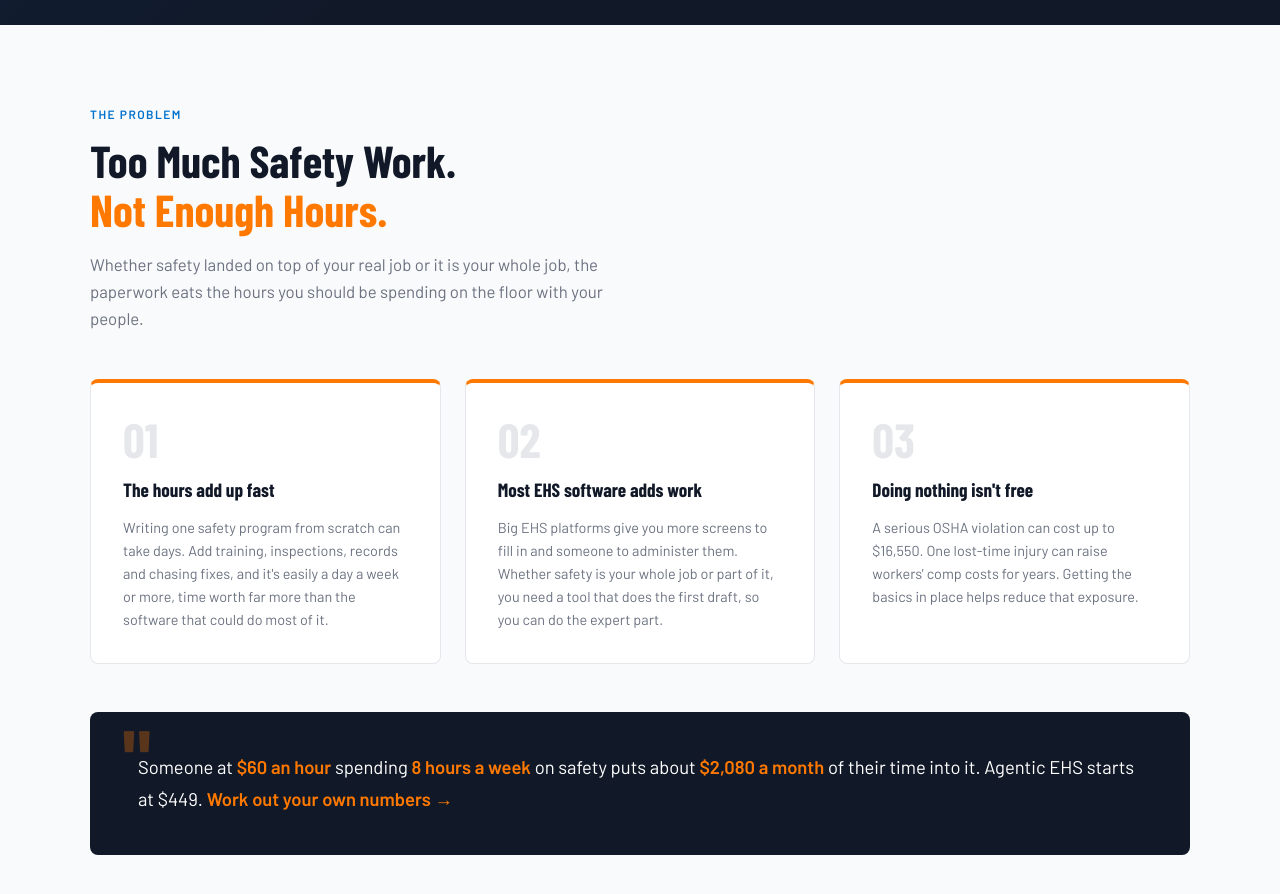
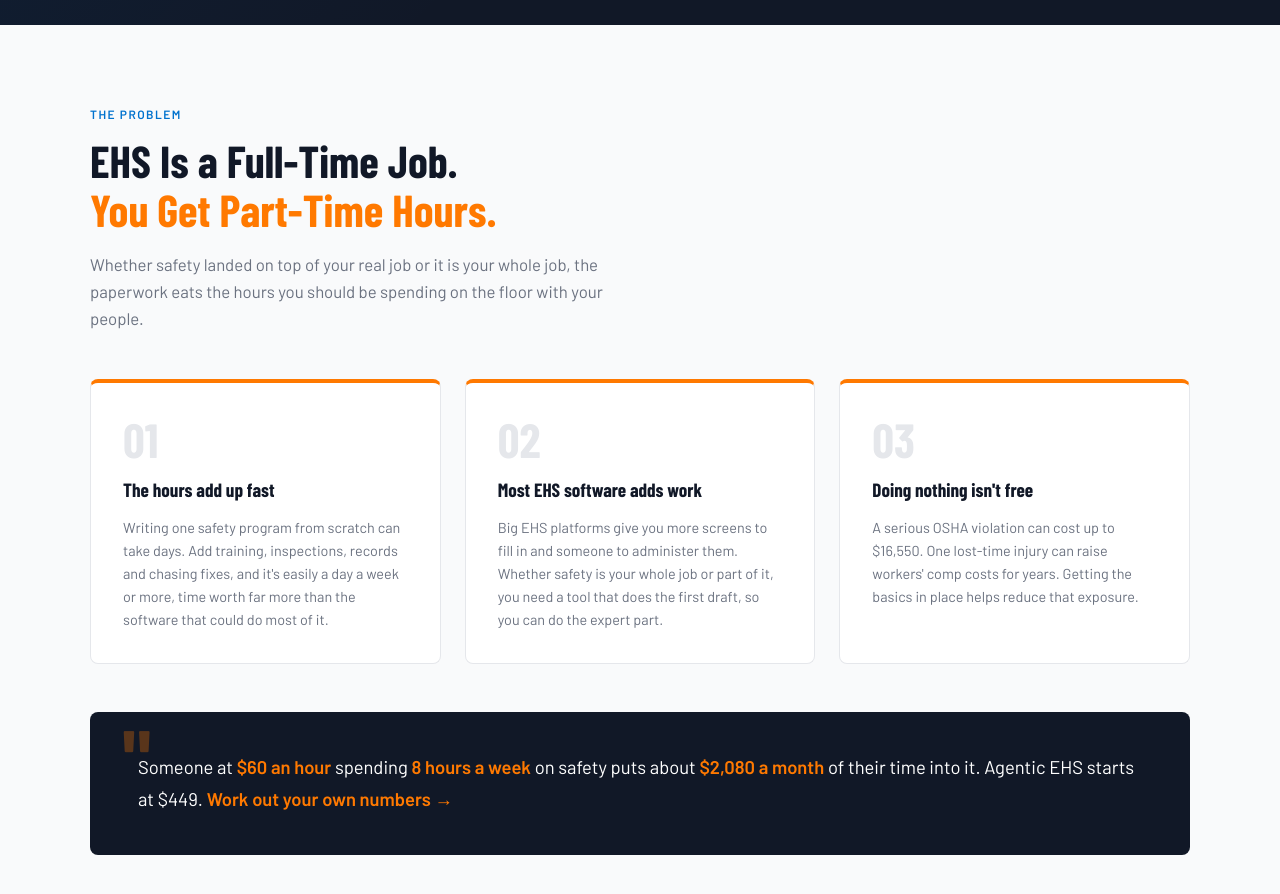
Before and after one commit to EHSSimplified/ehssimplified-website, a plain HTML site: page index.html in a window 1280 px wide. Shown: the part 880-1774 px from the top of the page. Drawn offline with nearby package versions, Linux system fonts and the light colour scheme; a web font is replaced by a local one.

Commit message:
Problem headline: EHS is a full-time job, you get part-time hours
Co-Authored-By: Claude Opus 5.5 <noreply@anthropic.com>
Claude-Session: https://claude.ai/code/session_01GBPuuUhQbTdgjMWnMQVtrD

```diff
--- a/index.html
+++ b/index.html
@@ -105,7 +105,7 @@
 <section class="problem">
   <div class="section-inner">
     <div class="section-label">The Problem</div>
-    <h2 class="section-title">Too Much Safety Work.<br><span>Not Enough Hours.</span></h2>
+    <h2 class="section-title">EHS Is a Full-Time Job.<br><span>You Get Part-Time Hours.</span></h2>
     <p class="section-sub">Whether safety landed on top of your real job or it is your whole job, the paperwork eats the hours you should be spending on the floor with your people.</p>
     <div class="problem-grid">
       <div class="problem-card">
```
